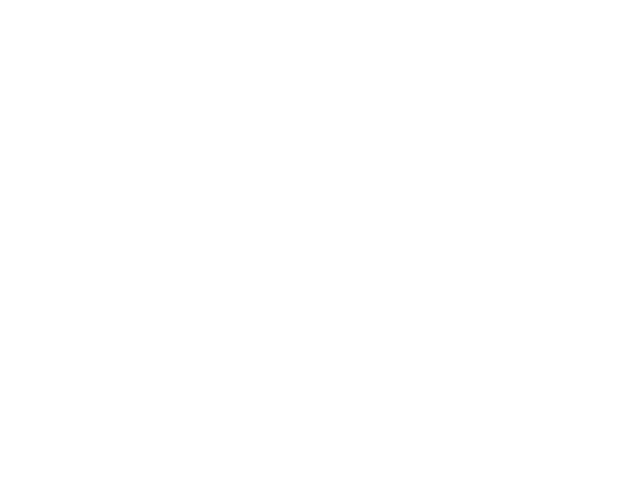
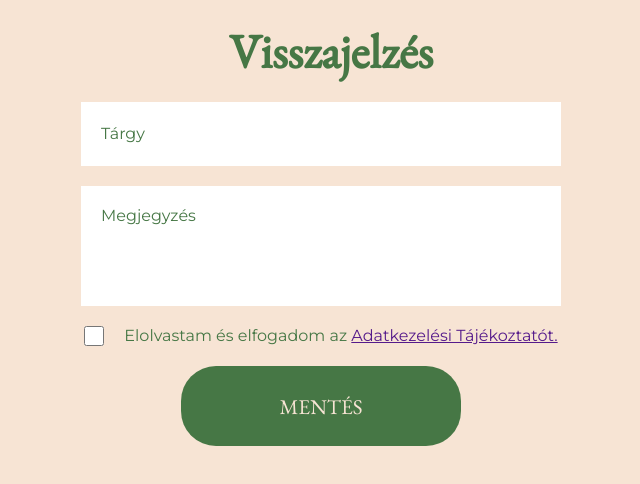
Before and after one commit to jonathonnagy/uibuild-exam-m2, a plain HTML site: page index.html in a window 1280 px wide. Shown: the whole page, without its empty margins (319-959 px from the left). Drawn offline with nearby package versions, Linux system fonts and the light colour scheme.

Commit message:
finished

```diff
--- a/index.html
+++ b/index.html
@@ -1,14 +1,37 @@
 <!DOCTYPE html>
 <html lang="en">
+
 <head>
     <meta charset="UTF-8">
     <meta http-equiv="X-UA-Compatible" content="IE=edge">
     <meta name="viewport" content="width=device-width, initial-scale=1.0">
     <link rel="stylesheet" href="style.css">
-    <script src="main.js"></script>
+    <link rel="preconnect" href="https://fonts.googleapis.com">
+    <link rel="preconnect" href="https://fonts.gstatic.com" crossorigin>
+    <link href="https://fonts.googleapis.com/css2?family=EB+Garamond&display=swap" rel="stylesheet">
+    <link rel="preconnect" href="https://fonts.googleapis.com">
+    <link rel="preconnect" href="https://fonts.gstatic.com" crossorigin>
+    <link href="https://fonts.googleapis.com/css2?family=Montserrat&display=swap" rel="stylesheet">
+    <!-- <script src="main.js"></script> -->
     <title>Document</title>
 </head>
+
 <body>
-    <div id="root"></div>
+    <div id="root">
+
+        <form>
+            <div class="container">
+                <h1>Visszajelzés</h1>
+            </div>
+            <input type="text" name="subject" placeholder="Tárgy">
+            <textarea name="message" placeholder="Megjegyzés"></textarea>
+            <div class="terms">
+                <input type="checkbox" name="terms">
+                <label for="terms">Elolvastam és elfogadom az <a href="">Adatkezelési Tájékoztatót.</a></label>
+            </div>
+            <button type="submit">MENTÉS</button>
+        </form>
+    </div>
 </body>
+
 </html>
--- a/main.js
+++ b/main.js
@@ -1,5 +1,5 @@
-function loadEvent() {
+// function loadEvent() {
 
-}
+// }
 
-window.addEventListener('load', loadEvent);
+// window.addEventListener('load', loadEvent);
--- a/style.css
+++ b/style.css
@@ -0,0 +1,102 @@
+* {
+    margin: 0;
+    padding: 0;
+}
+body{
+    width: 100vw;
+    height: 100vh;
+    font-family: 'EB Garamond', serif;
+    color: #467745;
+    background-color: #F7E4D4;
+}
+
+h1 {
+    font-size: 48px;
+    margin-left: 20px;
+}
+
+input[type=text] {
+    width: 480px;
+    /* max-width: 480px; */
+    height: 64px;
+    border: 0;
+}
+
+input[type=text]::placeholder, textarea::placeholder {
+    font-family: 'Montserrat', sans-serif;
+    font-size: 16px;
+    color: #467745;
+    padding: 20px;
+}
+
+textarea {
+    width: 480px;
+    height: 120px;
+    border: 0;
+    resize: none;
+}
+
+input[type=checkbox] {
+    width: 20px;
+    height: 20px;
+    border: 0;
+}
+
+.terms{
+    display: flex;
+    justify-content: start;
+}
+.terms label {
+    font-family: 'Montserrat', sans-serif;
+    font-size: 16px;
+    margin-left: 20px;
+
+}
+
+button {
+    font-family: 'EB Garamond', serif;
+    font-size: 21px;
+    width: 280px;
+    height: 80px;
+
+    background-color: #467745;
+    color: #F7E4D4;
+
+    border-radius: 35px;
+    border: 0px;
+}
+
+form > * {
+    margin-top: 20px;
+}
+
+#root {
+    display: flex;
+    flex-direction: column;
+    align-items: center;
+}
+
+form {
+    display: flex;
+    flex-direction: column;
+    align-items: center;
+}
+
+
+  @media only screen and (max-width: 520px) {
+    h1 {
+        font-size: 36px;
+        }
+    .container {
+        display: flex;
+        width: 100%;
+        margin-left: 20px;
+
+
+    }
+
+    input[type=text], textarea, .terms {
+        width: calc(100% - 40px);
+        margin-left: 20px;
+    }
+  }
```
